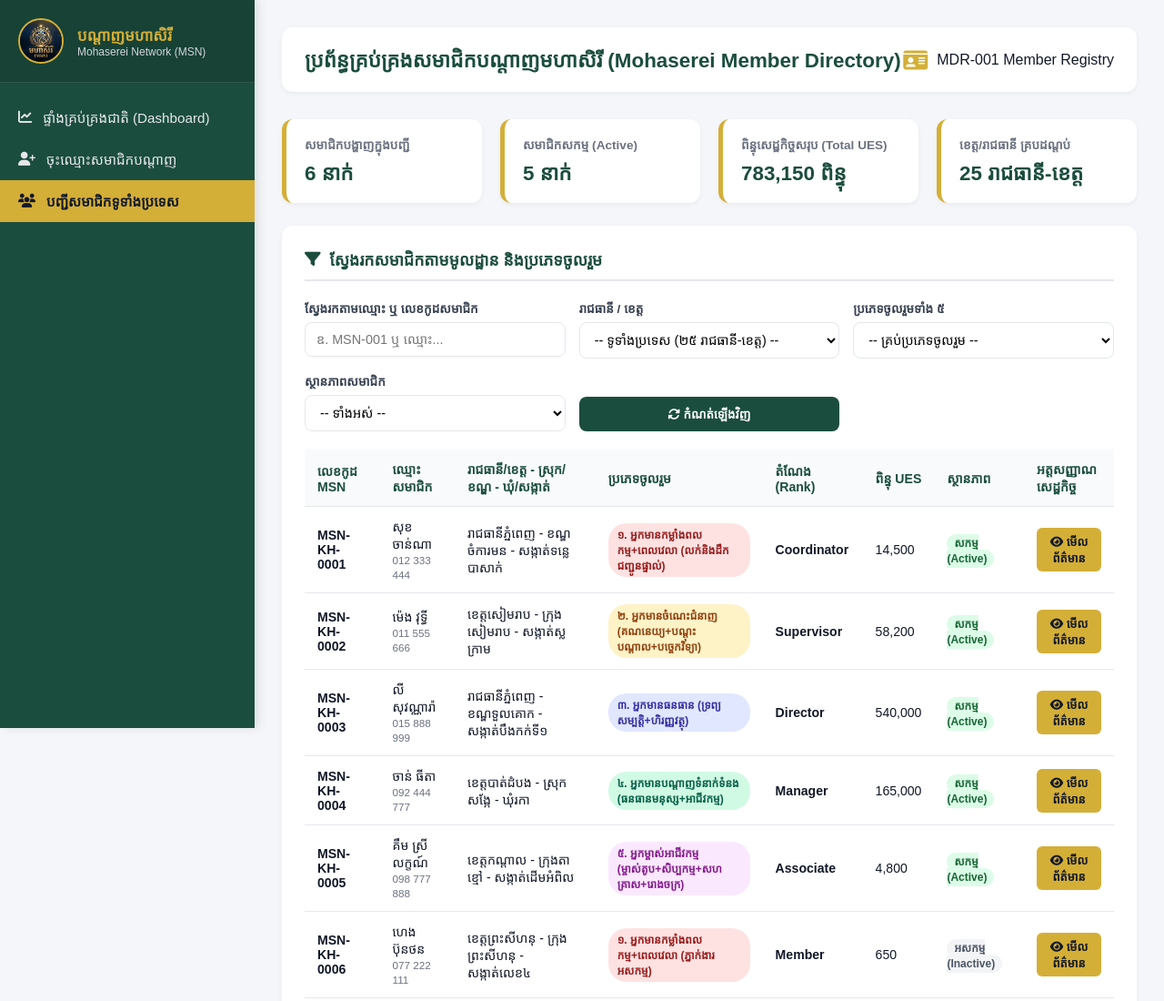
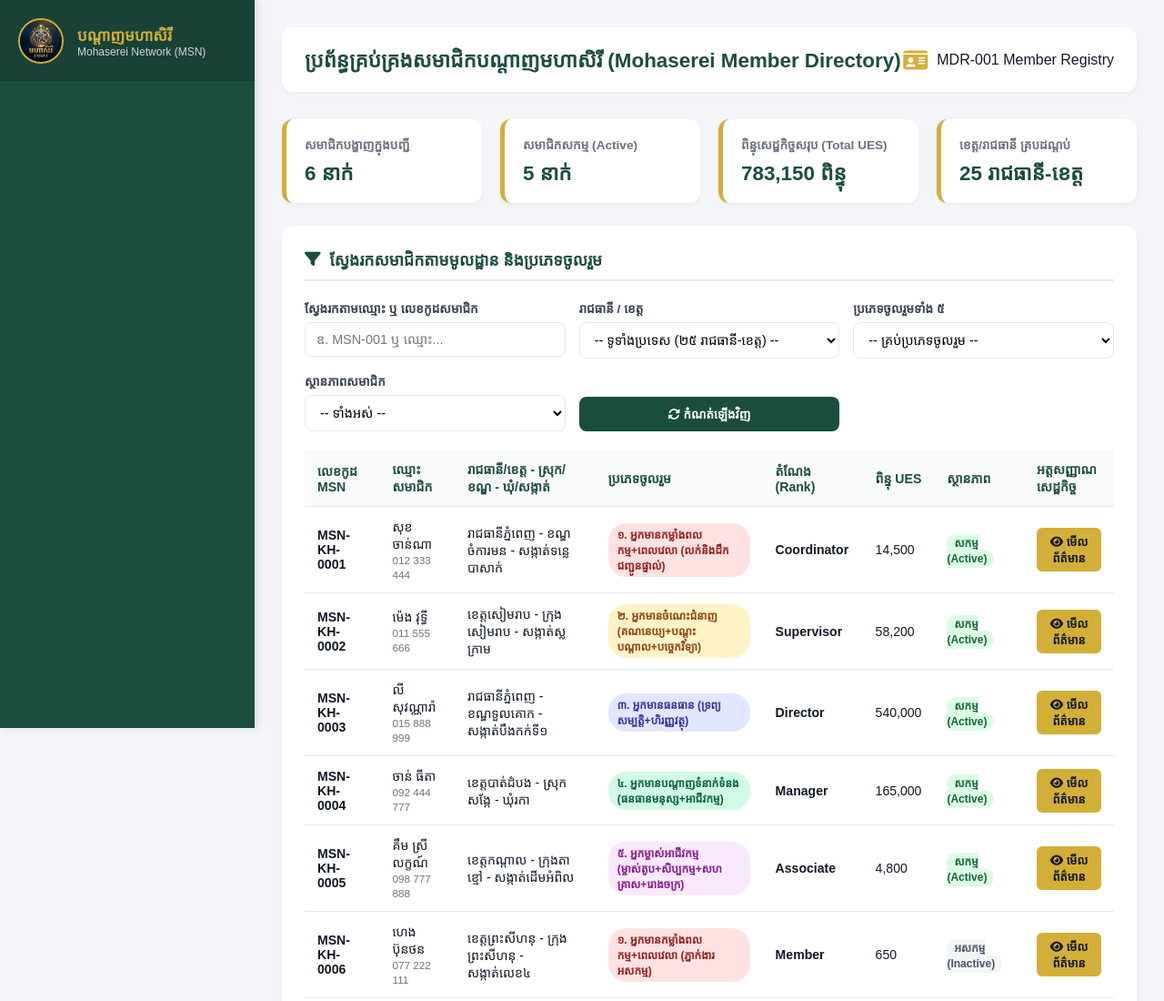
Before and after one commit to mohaserey/moha_serei_system_update_member, a plain HTML site: page index.html in a window 1280 px wide. Shown: the whole page at 91% size. Drawn offline with Linux system fonts and the light colour scheme; a web font is replaced by a local one.

Commit message:
Update index.html

```diff
--- a/index.html
+++ b/index.html
@@ -63,26 +63,6 @@
         .brand-box p {
             font-size: 0.75rem;
             color: #d1d5db;
-        }
-        .nav-menu {
-            list-style: none;
-            padding: 15px 0;
-            flex-grow: 1;
-        }
-        .nav-menu li a {
-            display: flex;
-            align-items: center;
-            gap: 12px;
-            padding: 13px 20px;
-            color: #e5e7eb;
-            text-decoration: none;
-            transition: all 0.3s;
-            font-size: 0.95rem;
-        }
-        .nav-menu li a:hover, .nav-menu li a.active {
-            background-color: var(--secondary-color);
-            color: var(--dark-color);
-            font-weight: 600;
         }
         /* Main Content */
         main {
@@ -333,11 +313,6 @@
                 <p>Mohaserei Network (MSN)</p>
             </div>
         </div>
-        <ul class="nav-menu">
-            <li><a href="https://mohaserey.github.io/moha_serei_system_update_dashboard/"><i class="fas fa-chart-line"></i> ផ្ទាំងគ្រប់គ្រងជាតិ (Dashboard)</a></li>
-            <li><a href="https://mohaserey.github.io/moha_serei_system_update_registration/"><i class="fas fa-user-plus"></i> ចុះឈ្មោះសមាជិកបណ្ដាញ</a></li>
-            <li><a href="https://mohaserey.github.io/moha_serei_system_update_member/" class="active"><i class="fas fa-users"></i> បញ្ជីសមាជិកទូទាំងប្រទេស</a></li>
-        </ul>
     </aside>
 
     <!-- Main Content -->
```
